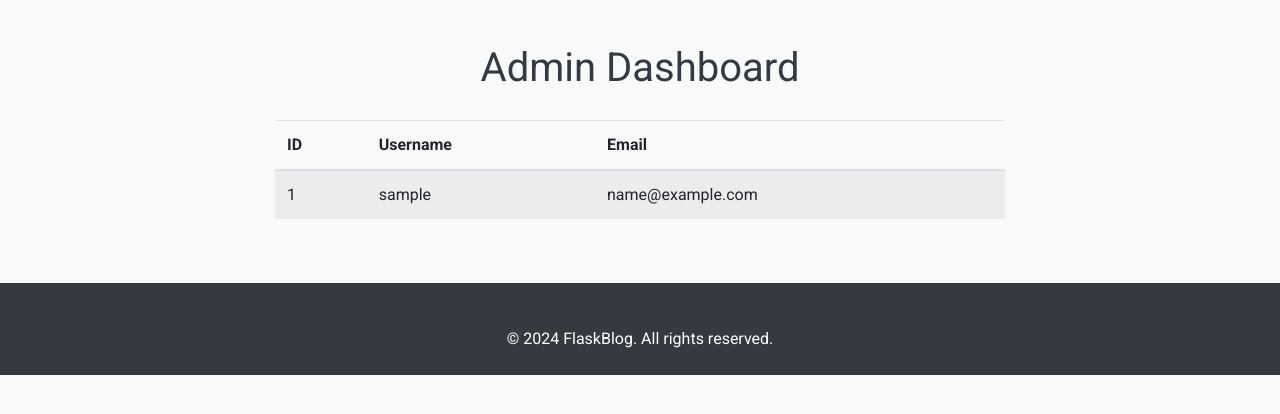
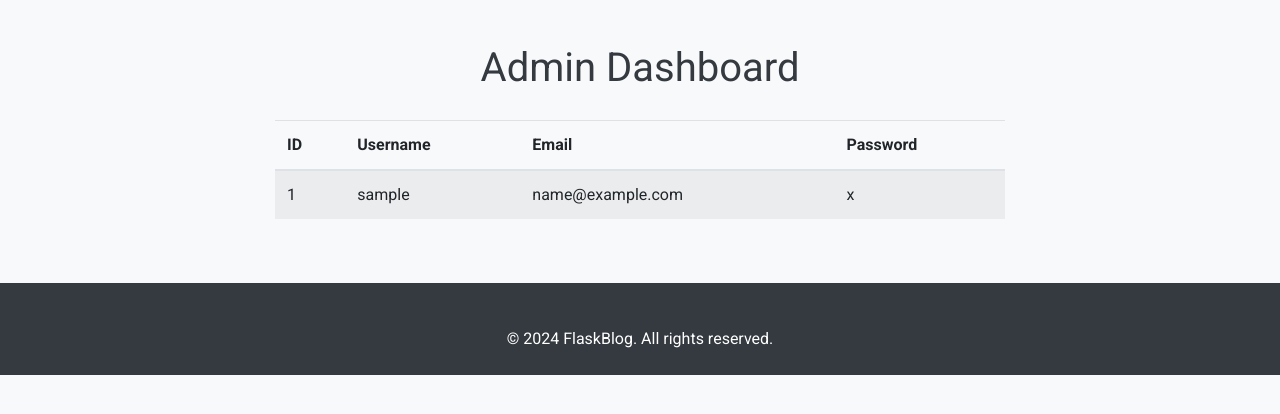
Before and after one commit to Akcanbasri/blog-final-project, a Flask app: template templates/admin.html in a window 1280 px wide. Shown: the part 56-470 px from the top of the page. Run offline with Flask 2, Linux system fonts and the light colour scheme; the template is opened without the code that fills it: most values are stand-ins (such as "Sample title", 1, 10 or a date in 2020); some libraries are stand-ins or nearby versions.

Commit message:
chore: Add password field to admin table

```diff
--- a/templates/admin.html
+++ b/templates/admin.html
@@ -9,6 +9,7 @@
                     <th>ID</th>
                     <th>Username</th>
                     <th>Email</th>
+                    <th>Password</th>
                 </tr>
             </thead>
             <tbody>
@@ -17,6 +18,7 @@
                     <td>{{ user['id'] }}</td>
                     <td>{{ user['username'] }}</td>
                     <td>{{ user['email'] }}</td>
+                    <td>{{user["password"]}}</td>
                 </tr>
                 {% endfor %}
             </tbody>
```
